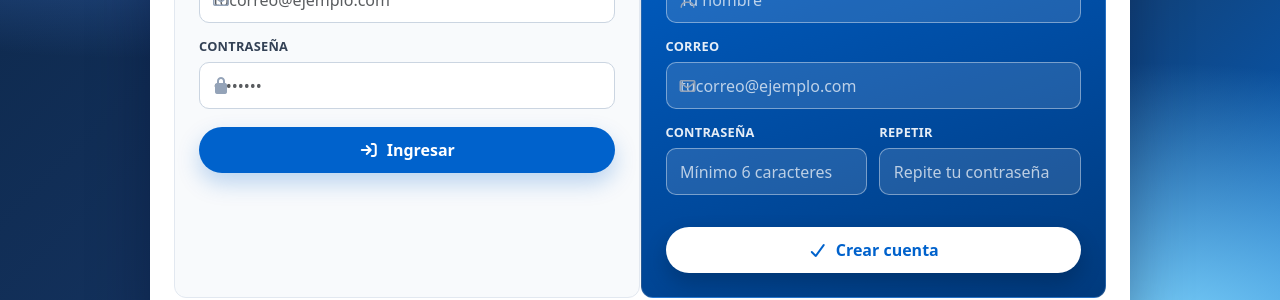
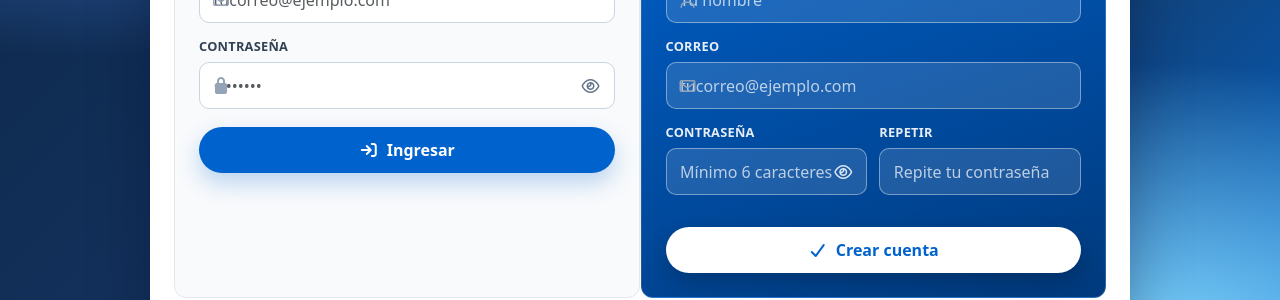
Before and after one commit to m1gang/calendar-app-react, a React (Vite) app: page /auth in a window 1280 px wide. Shown: the part 382-682 px from the top of the page. Built offline with nearby package versions, Linux system fonts and the light colour scheme.

Commit message:
feat(auth): agregar mostrar-ocultar password y validacion de formularios

```diff
--- a/src/auth/pages/LoginPage.css
+++ b/src/auth/pages/LoginPage.css
@@ -144,6 +144,55 @@
     padding-left: 2.4rem;
 }
 
+.auth-input-with-toggle {
+    padding-right: 2.6rem !important;
+}
+
+.auth-toggle {
+    position: absolute;
+    right: 8px;
+    top: 50%;
+    transform: translateY(-50%);
+    border: none;
+    background: transparent;
+    color: #64748b;
+    width: 32px;
+    height: 32px;
+    border-radius: 8px;
+    cursor: pointer;
+    display: inline-flex;
+    align-items: center;
+    justify-content: center;
+}
+
+.auth-toggle:hover {
+    background: #f1f5f9;
+    color: #0b2545;
+}
+
+.auth-toggle-light {
+    color: rgba(255, 255, 255, 0.85);
+}
+
+.auth-toggle-light:hover {
+    background: rgba(255, 255, 255, 0.15);
+    color: #fff;
+}
+
+.auth-input-error {
+    border-color: #fca5a5 !important;
+}
+
+.auth-error {
+    display: flex;
+    align-items: center;
+    gap: 0.4rem;
+    margin: 0.6rem 0 0;
+    font-size: 0.85rem;
+    font-weight: 600;
+    color: #fecaca;
+}
+
 .auth-input {
     border-radius: 10px !important;
     border: 1px solid #cbd5e1 !important;
--- a/src/auth/pages/LoginPage.jsx
+++ b/src/auth/pages/LoginPage.jsx
@@ -1,10 +1,10 @@
-import { useEffect } from "react";
+import { useEffect, useState } from "react";
 import { useAuthStore } from "../../hooks/useAuthStore";
 import { useForm } from "../../hooks/useForm";
 import "./LoginPage.css";
 import { sileo } from "sileo";
 
-const logingFormFields = {
+const loginFormFields = {
   loginEmail: "",
   loginPassword: "",
 };
@@ -18,12 +18,14 @@ const registerFormFields = {
 
 export const LoginPage = () => {
   const { startLogin, startRegister, errorMessage } = useAuthStore();
+  const [showLoginPassword, setShowLoginPassword] = useState(false);
+  const [showRegisterPassword, setShowRegisterPassword] = useState(false);
 
   const {
     loginEmail,
     loginPassword,
     onInputChange: onLoginInputChange,
-  } = useForm(logingFormFields);
+  } = useForm(loginFormFields);
 
   const {
     registerName,
@@ -32,6 +34,9 @@ export const LoginPage = () => {
     registerPassword2,
     onInputChange: onRegisterInputChange,
   } = useForm(registerFormFields);
+
+  const passwordsMismatch =
+    registerPassword2.length > 0 && registerPassword !== registerPassword2;
 
   const loginSubmit = (event) => {
     event.preventDefault();
@@ -113,6 +118,7 @@ export const LoginPage = () => {
                     value={loginEmail}
                     onChange={onLoginInputChange}
                     autoComplete="email"
+                    required
                   />
                 </div>
               </div>
@@ -126,14 +132,39 @@ export const LoginPage = () => {
                   </span>
                   <input
                     id="loginPassword"
-                    type="password"
-                    className="form-control auth-input"
+                    type={showLoginPassword ? "text" : "password"}
+                    className="form-control auth-input auth-input-with-toggle"
                     placeholder="••••••••"
                     name="loginPassword"
                     value={loginPassword}
                     onChange={onLoginInputChange}
                     autoComplete="current-password"
+                    required
+                    minLength={6}
                   />
+                  <button
+                    type="button"
+                    className="auth-toggle"
+                    onClick={() => setShowLoginPassword((v) => !v)}
+                    aria-label={
+                      showLoginPassword
+                        ? "Ocultar contraseña"
+                        : "Mostrar contraseña"
+                    }
+                    title={
+                      showLoginPassword
+                        ? "Ocultar contraseña"
+                        : "Mostrar contraseña"
+                    }
+                  >
+                    <i
+                      className={
+                        showLoginPassword
+                          ? "fa-regular fa-eye-slash"
+                          : "fa-regular fa-eye"
+                      }
+                    ></i>
+                  </button>
                 </div>
               </div>
               <div className="auth-actions">
@@ -172,6 +203,8 @@ export const LoginPage = () => {
                     value={registerName}
                     onChange={onRegisterInputChange}
                     autoComplete="name"
+                    required
+                    minLength={2}
                   />
                 </div>
               </div>
@@ -192,6 +225,7 @@ export const LoginPage = () => {
                     value={registerEmail}
                     onChange={onRegisterInputChange}
                     autoComplete="email"
+                    required
                   />
                 </div>
               </div>
@@ -203,16 +237,43 @@ export const LoginPage = () => {
                   >
                     Contraseña
                   </label>
+                  <div className="auth-input-group">
                     <input
                       id="registerPassword"
-                    type="password"
-                    className="form-control auth-input"
+                      type={showRegisterPassword ? "text" : "password"}
+                      className="form-control auth-input auth-input-with-toggle"
                       placeholder="Mínimo 6 caracteres"
                       name="registerPassword"
                       value={registerPassword}
                       onChange={onRegisterInputChange}
                       autoComplete="new-password"
+                      required
+                      minLength={6}
                     />
+                    <button
+                      type="button"
+                      className="auth-toggle auth-toggle-light"
+                      onClick={() => setShowRegisterPassword((v) => !v)}
+                      aria-label={
+                        showRegisterPassword
+                          ? "Ocultar contraseñas"
+                          : "Mostrar contraseñas"
+                      }
+                      title={
+                        showRegisterPassword
+                          ? "Ocultar contraseñas"
+                          : "Mostrar contraseñas"
+                      }
+                    >
+                      <i
+                        className={
+                          showRegisterPassword
+                            ? "fa-regular fa-eye-slash"
+                            : "fa-regular fa-eye"
+                        }
+                      ></i>
+                    </button>
+                  </div>
                 </div>
 
                 <div className="auth-field">
@@ -224,16 +285,27 @@ export const LoginPage = () => {
                   </label>
                   <input
                     id="registerPassword2"
-                    type="password"
-                    className="form-control auth-input"
+                    type={showRegisterPassword ? "text" : "password"}
+                    className={`form-control auth-input ${
+                      passwordsMismatch ? "auth-input-error" : ""
+                    }`}
                     placeholder="Repite tu contraseña"
                     name="registerPassword2"
                     value={registerPassword2}
                     onChange={onRegisterInputChange}
                     autoComplete="new-password"
+                    required
+                    minLength={6}
                   />
                 </div>
               </div>
+
+              {passwordsMismatch && (
+                <p className="auth-error" role="alert">
+                  <i className="fa-solid fa-circle-exclamation"></i> Las
+                  contraseñas no coinciden
+                </p>
+              )}
 
               <div className="auth-actions">
                 <button
```
Lines whose indentation alone changed are shown as unchanged.
